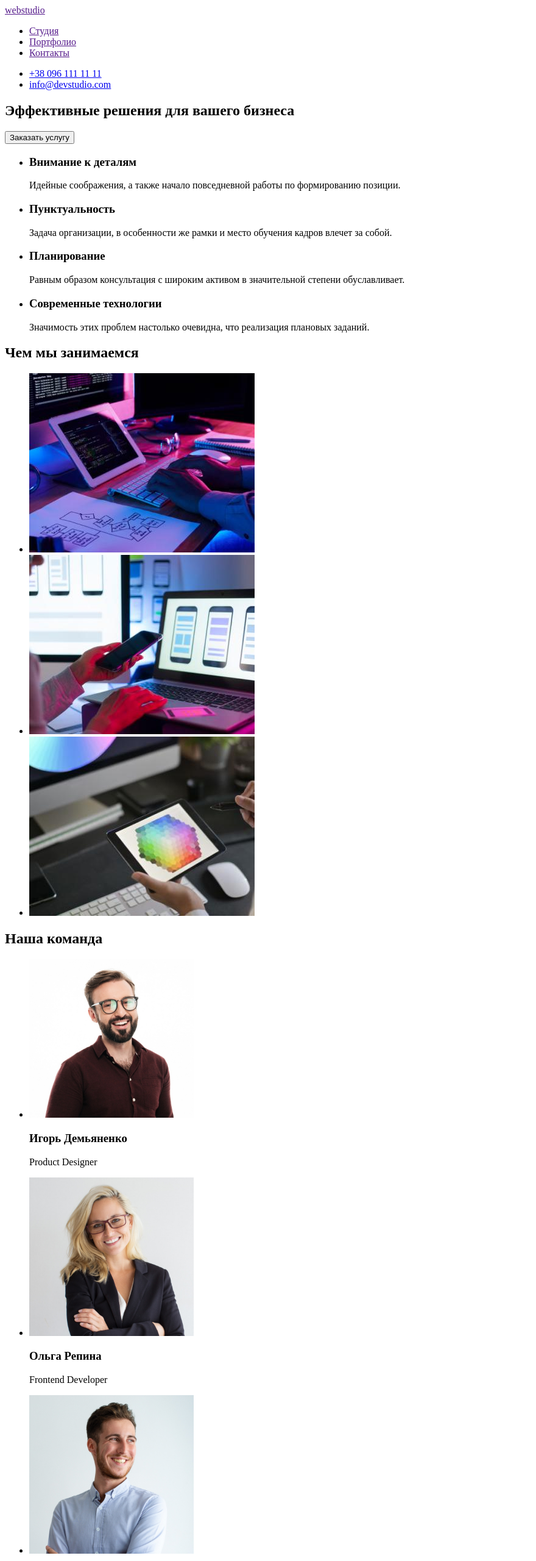
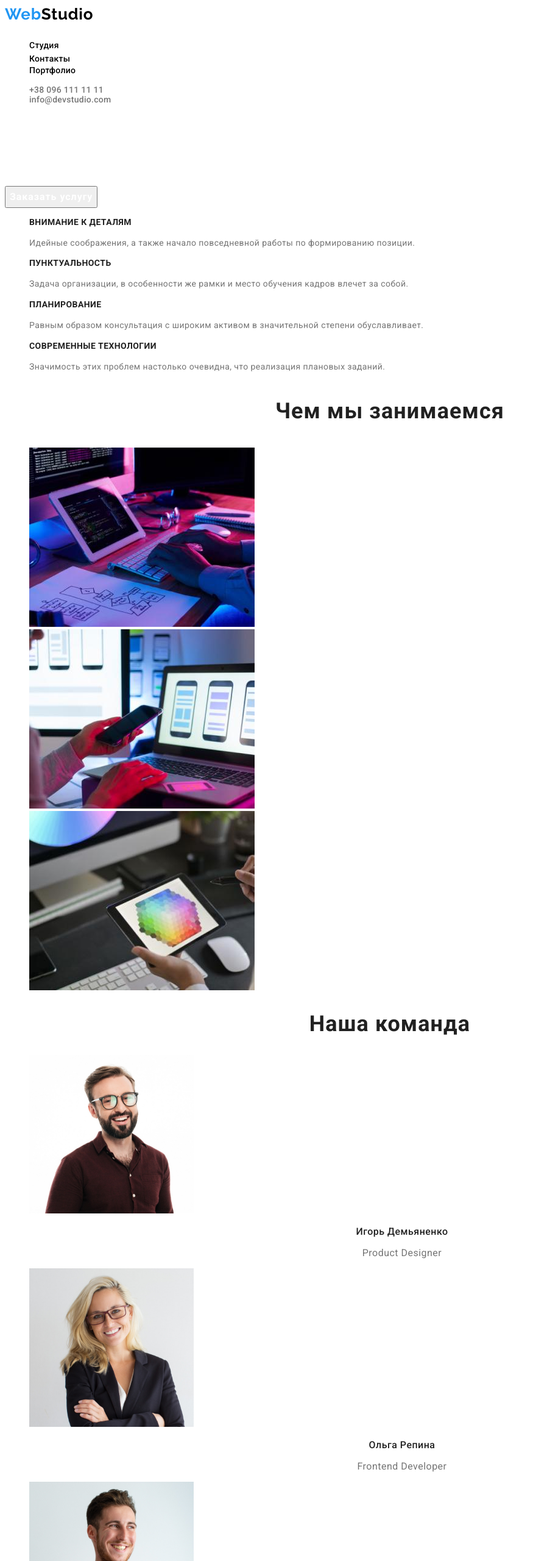
Before and after one commit to katerynastarynska/goit-markup-hw-02, a plain HTML site: page index.html in a window 1280 px wide. Shown: the top 2560 px of the page at 61% size, without its empty margins (0-880 px from the left). Drawn offline with Linux system fonts and the light colour scheme.

Commit message:
css styles added

```diff
--- /dev/null
+++ b/css/styles.css
@@ -0,0 +1,157 @@
+:root {
+  --main-title-color: #ffffff;
+  --second-title-color: #212121;
+  --first-text-color: #757575;
+  --second-text-color: #212121;
+  --third-text-color: #ffffff;
+  --fourth-text-color: rgba(255, 255, 255, 0.6);
+  --button-color: #ffffff;
+  --header-main-text-color: #000000;
+  --header-second-text-color: #757575;
+  --accent-color: #2196f3;
+}
+
+body {
+  font-family: "Roboto", sans-serif;
+  color: #ffffff;
+}
+.list {
+  list-style: none;
+}
+.link {
+  text-decoration: none;
+}
+.visually-hidden {
+  position: absolute;
+  white-space: nowrap;
+  width: 1px;
+  height: 1px;
+  overflow: hidden;
+  border: 0;
+  padding: 0;
+  clip: rect(0 0 0 0);
+  clip-path: inset(50%);
+  margin: -1px;
+}
+
+/* ---------------HEADER----------------- */
+.header-link,
+.footer-link {
+  font-weight: 500;
+  font-size: 14px;
+  line-height: 1.14;
+  letter-spacing: 0.02em;
+  color: var(--header-main-text-color);
+}
+.header-link:hover,
+.header-link:focus {
+  color: var(--accent-color);
+}
+
+.header-contacts:hover,
+.header-contacts:focus {
+  color: var(--accent-color);
+}
+
+.header-logo,
+.footer-logo {
+  font-family: Raleway;
+  font-weight: bold;
+  font-size: 26px;
+  line-height: 1.19;
+  letter-spacing: 0.03em;
+  text-decoration: none;
+}
+.header-web,
+.footer-web {
+  color: var(--accent-color);
+}
+.header-studio,
+.footer-studio {
+  color: var(--header-main-text-color);
+}
+.header-contacts {
+  font-weight: 500;
+  font-size: 14px;
+  line-height: 1.14;
+  letter-spacing: 0.02em;
+  color: var(--header-second-text-color);
+  text-decoration: none;
+}
+
+/* --------------HERO---------------- */
+.hero-title {
+  font-weight: 900;
+  font-size: 44px;
+  line-height: 1.36;
+  text-align: center;
+  letter-spacing: 0.06em;
+  text-transform: uppercase;
+  color: var(--main-title-color);
+}
+.hero-btn {
+  font-family: inherit;
+  font-weight: 700;
+  font-size: 16px;
+  line-height: 1.87;
+  display: flex;
+  align-items: center;
+  text-align: center;
+  letter-spacing: 0.06em;
+  color: var(--button-color);
+}
+/* ----------------FEATURES---------------*/
+.features-title {
+  font-weight: 700;
+  font-size: 14px;
+  line-height: 1.14;
+  letter-spacing: 0.03em;
+  text-transform: uppercase;
+  color: var(--second-title-color);
+}
+.features-text {
+  font-size: 14px;
+  line-height: 1.71;
+  letter-spacing: 0.03em;
+  color: var(--first-text-color);
+}
+/* -----------------ABOUT-US-------------- */
+.about-us-title {
+  font-weight: 700;
+  font-size: 36px;
+  line-height: 1.67;
+  text-align: center;
+  letter-spacing: 0.03em;
+  color: var(--second-title-color);
+}
+/* -----------------OUR-TEAM--------------- */
+.our-team-title {
+  font-weight: 700;
+  font-size: 36px;
+  line-height: 1.17;
+  text-align: center;
+  letter-spacing: 0.03em;
+  color: var(--second-title-color);
+}
+.our-team-subtitle {
+  font-weight: 500;
+  font-size: 16px;
+  line-height: 1.19;
+  text-align: center;
+  letter-spacing: 0.03em;
+  color: var(--second-text-color);
+}
+.our-team-text {
+  font-size: 16px;
+  line-height: 1.19;
+  text-align: center;
+  letter-spacing: 0.03em;
+  color: var(--first-text-color);
+}
+/* -----------------FOOTER-------------------------- */
+.footer-address-tel {
+  font-size: 14px;
+  line-height: 1.71;
+  letter-spacing: 0.03em;
+  color: var(--fourth-text-color);
+}
--- a/index.html
+++ b/index.html
@@ -5,65 +5,74 @@
     <meta http-equiv="X-UA-Compatible" content="IE=edge" />
     <meta name="viewport" content="width=device-width, initial-scale=1.0" />
     <title>webstudio</title>
+    <link rel="preconnect" href="https://fonts.googleapis.com" />
+    <link rel="preconnect" href="https://fonts.gstatic.com" crossorigin />
+    <link
+      href="https://fonts.googleapis.com/css2?family=Raleway:wght@700&family=Roboto:wght@400;500;700;900&display=swap"
+      rel="stylesheet"
+    />
+    <link rel="stylesheet" href="./css/styles.css" />
   </head>
+
   <body>
-    <header>
-      <a href=""><span>web</span>studio</a>
-      <nav>
-        <ul>
-          <li><a href="">Студия</a></li>
-          <li><a href="">Портфолио</a></li>
-          <li><a href="">Контакты</a></li>
+    <header class="header">
+      <a class="header-logo" href="./index.html"><span class="header-web" lang="en">Web</span><span class="header-studio" lang="en">Studio</span>
+      <nav class="header-navigation">
+        <ul class="header-list list">
+          <li class="header-item"><a href="/studio.html" class="header-link link">Студия</a></li>
+          <li class="header-item"><a href="" class="header-link link">Контакты</a></li>
+          <li class="header-item"><a href="/portfolio.html" class="header-link link">Портфолио</a></li>
         </ul>
       </nav>
 
-      <ul>
-        <li><a href="tel:+380961111111">+38 096 111 11 11</a></li>
-        <li><a href="mailto:info@devstudio.com">info@devstudio.com</a></li>
+      <ul class="header-contacts list">
+        <li class="header-item"><a href="tel:+380961111111" class="header-contacts link">+38 096 111 11 11</a></li>
+        <li class="header-item"><a href="mailto:info@devstudio.com" class="header-contacts link">info@devstudio.com</a></li>
       </ul>
     </header>
+
     <main>
-      <section>
-        <h1>Эффективные решения для вашего бизнеса</h1>
-        <button type="button">Заказать услугу</button>
+      <section class="hero">
+        <h1 class="hero-title">Эффективные решения для вашего бизнеса</h1>
+        <button class="hero-btn" type="button">Заказать услугу</button>
       </section>
-      <section>
-        <h2 hidden>Особенности</h2>
-        <ul>
-          <li>
-            <h3>Внимание к деталям</h3>
-            <p>
+      <section class="features">
+        <h2 class="visually-hidden">Особенности</h2>
+        <ul class="features-list list">
+          <li class="features-item">
+            <h3 class="features-title">Внимание к деталям</h3>
+            <p class="features-text">
               Идейные соображения, а также начало повседневной работы по
               формированию позиции.
             </p>
-          </li>
-          <li>
-            <h3>Пунктуальность</h3>
-            <p>
+          </li >
+          <li class="features-item">
+            <h3 class="features-title">Пунктуальность</h3>
+            <p class="features-text">
               Задача организации, в особенности же рамки и место обучения кадров
               влечет за собой.
             </p>
           </li>
-          <li>
-            <h3>Планирование</h3>
-            <p>
+          <li class="features-item">
+            <h3 class="features-title">Планирование</h3>
+            <p class="features-text">
               Равным образом консультация с широким активом в значительной
               степени обуславливает.
             </p>
           </li>
-          <li>
-            <h3>Современные технологии</h3>
-            <p>
+          <li class="features-item">
+            <h3 class="features-title">Современные технологии</h3>
+            <p class="features-text">
               Значимость этих проблем настолько очевидна, что реализация
               плановых заданий.
             </p>
           </li>
         </ul>
       </section>
-      <section>
-        <h2>Чем мы занимаемся</h2>
-        <ul>
-          <li>
+      <section class="about-us">
+        <h2 class="about-us-title">Чем мы занимаемся</h2>
+        <ul class="about-us-list list">
+          <li class="about-us-item">
             <img
               src="./images/about-us/about-us-1.jpg"
               alt="человек набирает текст"
@@ -71,7 +80,7 @@
               height="294"
             />
           </li>
-          <li>
+          <li class="about-us-item">
             <img
               src="./images/about-us/about-us-2.jpg"
               alt="человек смотрит на телефон"
@@ -79,7 +88,7 @@
               height="294"
             />
           </li>
-          <li>
+          <li class="about-us-item">
             <img
               src="./images/about-us/about-us-3.jpg"
               alt="человек смотрит на палитру цветов"
@@ -89,57 +98,57 @@
           </li>
         </ul>
       </section>
-      <section>
-        <h2>Наша команда</h2>
-        <ul>
-          <li>
+      <section class="our-team">
+        <h2 class="our-team-title">Наша команда</h2>
+        <ul class="our-team-list list">
+          <li class="our-team-item">
             <img
               src="./images/our-team/our-team-1.jpg"
               alt="дизайнер Игорь Демьяненко"
               width="270"
               height="260"
             />
-            <h3>Игорь Демьяненко</h3>
-            <p lang="en">Product Designer</p>
+            <h3 class="our-team-subtitle">Игорь Демьяненко</h3>
+            <p class="our-team-text" lang="en">Product Designer</p>
           </li>
-          <li>
+          <li class="our-team-item">
             <img
               src="./images/our-team/our-team-2.jpg"
               alt="девелопер Ольга Репина"
               width="270"
               height="260"
             />
-            <h3>Ольга Репина</h3>
-            <p lang="en">Frontend Developer</p>
+            <h3 class="our-team-subtitle">Ольга Репина</h3>
+            <p class="our-team-text" lang="en">Frontend Developer</p>
           </li>
-          <li>
+          <li class="our-team-item">
             <img
               src="./images/our-team/our-team-3.jpg"
               alt="маркетинг Николай Тарасов"
               width="270"
               height="260"
             />
-            <h3>Николай Тарасов</h3>
-            <p lang="en">Marketing</p>
+            <h3 class="our-team-subtitle">Николай Тарасов</h3>
+            <p class="our-team-text" lang="en">Marketing</p>
           </li>
-          <li>
+          <li class="our-team-item">
             <img
               src="./images/our-team/our-team-4.jpg"
               alt="дизайнер Михаил Ермаков"
               width="270"
               height="260"
             />
-            <h3>Михаил Ермаков</h3>
-            <p lang="en">UI Designer</p>
+            <h3 class="our-team-subtitle">Михаил Ермаков</h3>
+            <p class="our-team-text" lang="en">UI Designer</p>
           </li>
         </ul>
       </section>
     </main>
-    <footer>
-      <a href=""><span>web</span>studio</a>
-      <address>
-        <ul>
-          <li>
+    <footer class="footer">
+      <a class="footer-logo" href="./index.html"><span class="footer-web" lang="en">Web</span><span class="footer-studio" lang="en">Studio</span>
+      <address class="footer-address">
+        <ul class="footer-address-list list">
+          <li class="footer-address-item">
             <a
               href="https://goo.gl/maps/FD98pW3v6EqiZi8m8"
               target="_blank"
@@ -147,8 +156,8 @@
               >г. Киев, пр-т Леси Украинки, 26</a
             >
           </li>
-          <li><a href="mailto:info@devstudio.com">info@devstudio.com</a></li>
-          <li><a href="tel:+380961111111">+38 096 111 11 11</a></li>
+          <li class="footer-address-item"><a href="mailto:info@devstudio.com">info@devstudio.com</a></li>
+          <li class="footer-address-item"><a href="tel:+380961111111"  class="footer-address-tel link">+38 096 111 11 11</a></li>
         </ul>
       </address>
     </footer>
```
Also changed, not shown: portfolio.html (added, +52 -0 lines), studio.html (added).
